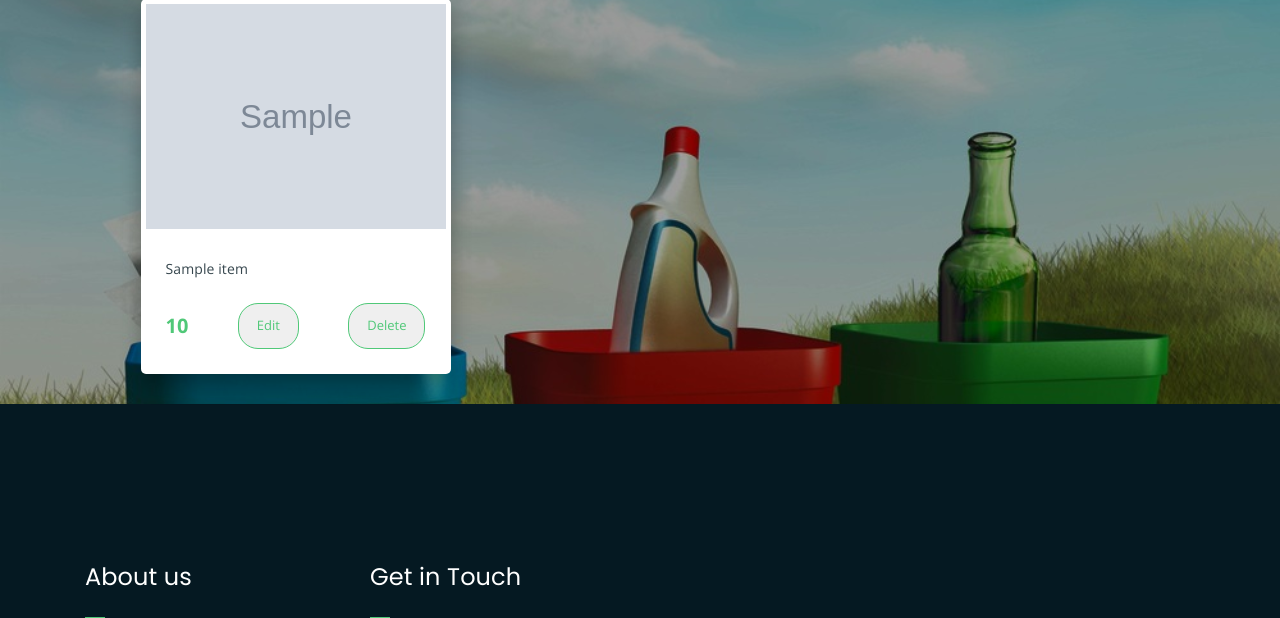
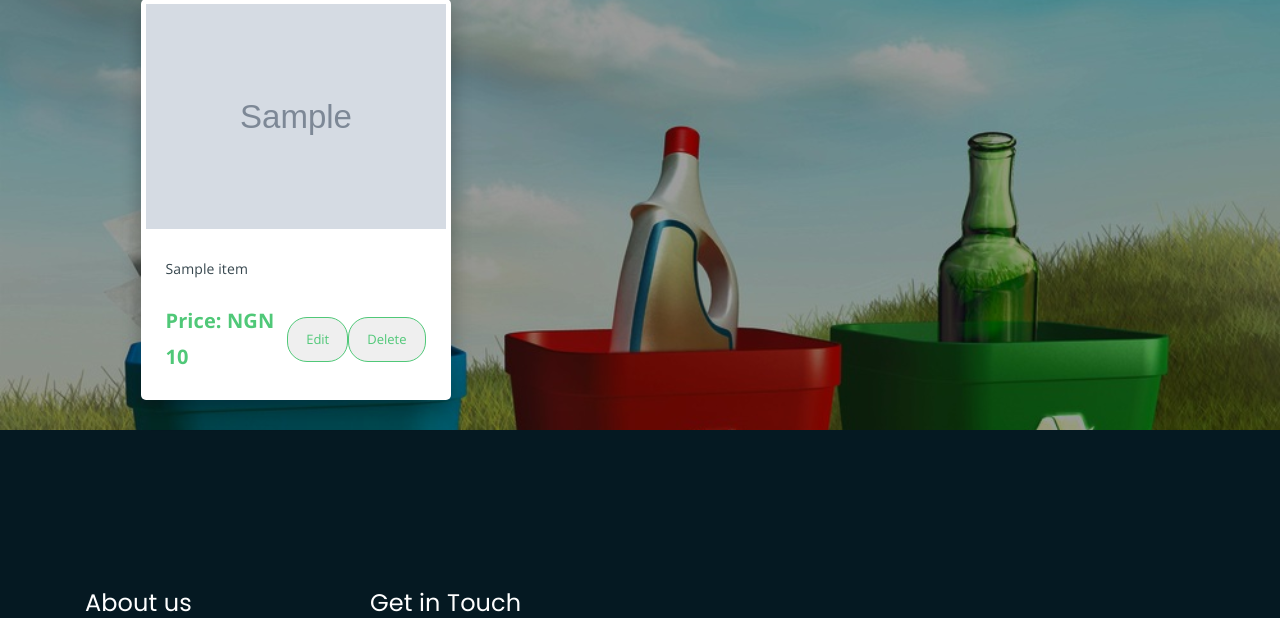
Before and after one commit to ice-koffee/skeleton_template, a PHP site: page /view/Myitems.php in a window 1280 px wide. Shown: the part 96-714 px from the top of the page. Run offline with PHP 8.4, Linux system fonts and the light colour scheme; the visitor is signed in with stand-in values (Sample User, id 1); tables that the repository leaves empty or names only in its code hold one stand-in row (values such as "Sample post"); grey boxes marked "Sample" are stand-in pictures; data that the repository does not hold is empty.

Commit message:
checking out description and fixing price

```diff
--- a/view/Myitems.php
+++ b/view/Myitems.php
@@ -102,7 +102,7 @@ require("../controllers/Myitems_controller.php");
 					<div class="prod-image"><img src="<?php echo $row['image']; ?>" alt=""></div>
 					<div class="prod-desc"> <?php echo $row["itemname"]; ?></div>
 					<div class="prod-box">
-						<div class="prod-price"><?php echo $row["price"]; ?></div>
+						<div class="prod-price"><?php echo 'Price: NGN '.$row["price"]; ?></div>
 
 						<form method="GET" action="../view/Edit_item.php">
 						<a href="../view/Edit_item.php"><button class="buy-button">Edit</button></a>
```
